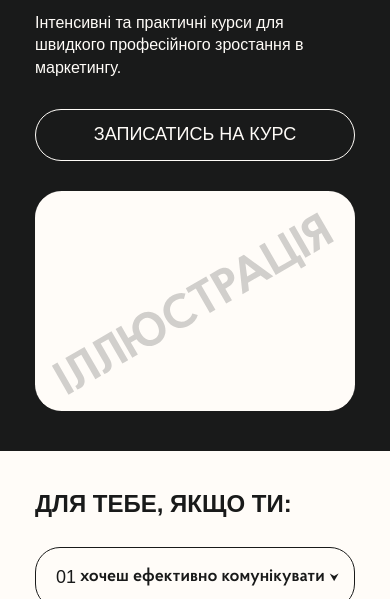
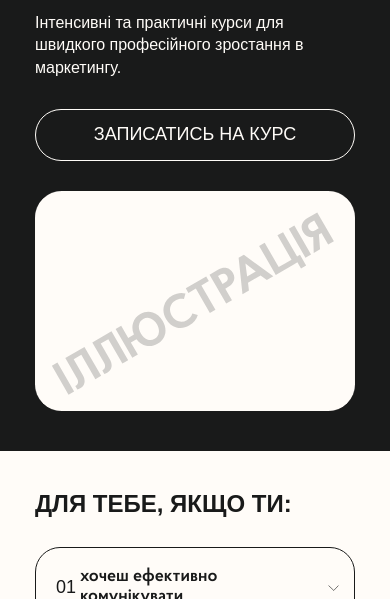
Before and after one commit to anatolicheban/svhm-website, a website built with Vite: page course.html in a window 390 px wide. Shown: the part 245-844 px from the top of the page. Built offline with nearby package versions, Linux system fonts and the light colour scheme; a web font is replaced by a local one.

Commit message:
refactor

```diff
--- a/course.html
+++ b/course.html
@@ -76,7 +76,7 @@
                         <div class="conditions-box-item__question question">
                             <span class="conditions-box-item__question-number">01</span>
                             <h3 class="conditions-box-item__question-title">хочеш ефективно комунікувати</h3>
-                            <span class="conditions-box-item__question-arrow arrow">⮟</span>
+                            <img src="public/images/conditions-arrow.svg" class="conditions-box-item__question-arrow arrow" alt="about-main-image">
                         </div>
                         <div class="conditions-box-item__answer answer">
                             Зробиш свої повідомлення більш впливовими та емоційно насиченими за допомогою візуалу та сторітелінгу.
@@ -86,7 +86,7 @@
                         <div class="conditions-box-item__question question">
                             <span class="conditions-box-item__question-number">02</span>
                             <h3 class="conditions-box-item__question-title">хочеш ефективно комунікувати</h3>
-                            <span class="conditions-box-item__question-arrow arrow">⮟</span>
+                            <img src="public/images/conditions-arrow.svg" class="conditions-box-item__question-arrow arrow" alt="about-main-image">
                         </div>
                         <div class="conditions-box-item__answer answer">
                             Зробиш свої повідомлення більш впливовими та емоційно насиченими за допомогою візуалу та сторітелінгу.
@@ -96,7 +96,7 @@
                         <div class="conditions-box-item__question question">
                             <span class="conditions-box-item__question-number">03</span>
                             <h3 class="conditions-box-item__question-title">хочеш ефективно комунікувати</h3>
-                            <span class="conditions-box-item__question-arrow arrow">⮟</span>
+                            <img src="public/images/conditions-arrow.svg" class="conditions-box-item__question-arrow arrow" alt="about-main-image">
                         </div>
                         <div class="conditions-box-item__answer answer">
                             Зробиш свої повідомлення більш впливовими та емоційно насиченими за допомогою візуалу та сторітелінгу.
@@ -106,7 +106,7 @@
                         <div class="conditions-box-item__question question">
                             <span class="conditions-box-item__question-number">04</span>
                             <h3 class="conditions-box-item__question-title">хочеш ефективно комунікувати</h3>
-                            <span class="conditions-box-item__question-arrow arrow">⮟</span>
+                            <img src="public/images/conditions-arrow.svg" class="conditions-box-item__question-arrow arrow" alt="about-main-image">
                         </div>
                         <div class="conditions-box-item__answer answer">
                             Зробиш свої повідомлення більш впливовими та емоційно насиченими за допомогою візуалу та сторітелінгу.
@@ -225,7 +225,7 @@
                     <div class="faq-box-item">
                         <div class="faq-box-item__question question">
                             Хочеш ефективно комунікувати
-                            <span class="conditions-box-item__question-arrow arrow">⮟</span>
+                            <img src="public/images/conditions-arrow.svg" class="conditions-box-item__question-arrow arrow" alt="about-main-image">
                         </div>
                         <div class="faq-box-item__answer answer">
                             Зробиш свої повідомлення більш впливовими та емоційно насиченими за допомогою візуалу та сторітелінгу.
@@ -234,7 +234,7 @@
                     <div class="faq-box-item">
                         <div class="faq-box-item__question question">
                             Хочеш ефективно комунікувати
-                            <span class="conditions-box-item__question-arrow arrow">⮟</span>
+                            <img src="public/images/conditions-arrow.svg" class="conditions-box-item__question-arrow arrow" alt="about-main-image">
                         </div>
                         <div class="faq-box-item__answer answer">
                             Зробиш свої повідомлення більш впливовими та емоційно насиченими за допомогою візуалу та сторітелінгу.
@@ -243,7 +243,7 @@
                     <div class="faq-box-item">
                         <div class="faq-box-item__question question">
                             Хочеш ефективно комунікувати
-                            <span class="conditions-box-item__question-arrow arrow">⮟</span>
+                            <img src="public/images/conditions-arrow.svg" class="conditions-box-item__question-arrow arrow" alt="about-main-image">
                         </div>
                         <div class="faq-box-item__answer answer">
                             Зробиш свої повідомлення більш впливовими та емоційно насиченими за допомогою візуалу та сторітелінгу.
@@ -252,7 +252,7 @@
                     <div class="faq-box-item">
                         <div class="faq-box-item__question question">
                             Хочеш ефективно комунікувати
-                            <span class="conditions-box-item__question-arrow arrow">⮟</span>
+                            <img src="public/images/conditions-arrow.svg" class="conditions-box-item__question-arrow arrow" alt="about-main-image">
                         </div>
                         <div class="faq-box-item__answer answer">
                             Зробиш свої повідомлення більш впливовими та емоційно насиченими за допомогою візуалу та сторітелінгу.
--- a/src/styles/style.scss
+++ b/src/styles/style.scss
@@ -530,9 +530,8 @@ main.main {
         }
 
         &:hover .question {
-          span, h3 {
-            color: $secondary-color;
-          }
+
+          filter: brightness(0) saturate(100%) invert(100%) sepia(59%) saturate(275%) hue-rotate(11deg) brightness(109%) contrast(101%);
         }
 
         &.active {
@@ -542,9 +541,7 @@ main.main {
         }
 
         &.active .question {
-          span, h3 {
-            color: $secondary-color;
-          }
+          filter: brightness(0) saturate(100%) invert(100%) sepia(59%) saturate(275%) hue-rotate(11deg) brightness(109%) contrast(101%);
         }
 
         &.active .answer {
@@ -940,12 +937,19 @@ main.main {
         &.active {
           .arrow {
             transform: rotate(180deg);
+            filter: brightness(0) saturate(100%) invert(100%) sepia(59%)
+            saturate(275%) hue-rotate(11deg) brightness(109%) contrast(101%);
           }
         }
 
         &:hover {
           border-color: $blue-color;
           background: $blue-color;
+
+          .arrow {
+            filter: brightness(0) saturate(100%) invert(100%) sepia(59%)
+            saturate(275%) hue-rotate(11deg) brightness(109%) contrast(101%);
+          }
         }
 
         &:hover .question {
@@ -2016,8 +2020,6 @@ footer.footer {
 
     .conditions {
 
-
-
       padding: 40px 0;
 
       .container {
@@ -2041,7 +2043,8 @@ footer.footer {
               gap: 4px;
 
               .arrow {
-                font-size: 0.7rem;
+                max-width: 12px;
+                max-height: 6px;
               }
             }
 
@@ -2089,7 +2092,8 @@ footer.footer {
               line-height: 110%;
 
               .arrow {
-                font-size: 0.7rem;
+                max-width: 12px;
+                max-height: 6px;
               }
             }
 
```
Also changed, not shown: about.html (+4 -4 lines), event.html (+4 -4 lines), public/images/conditions-arrow.svg (added).
